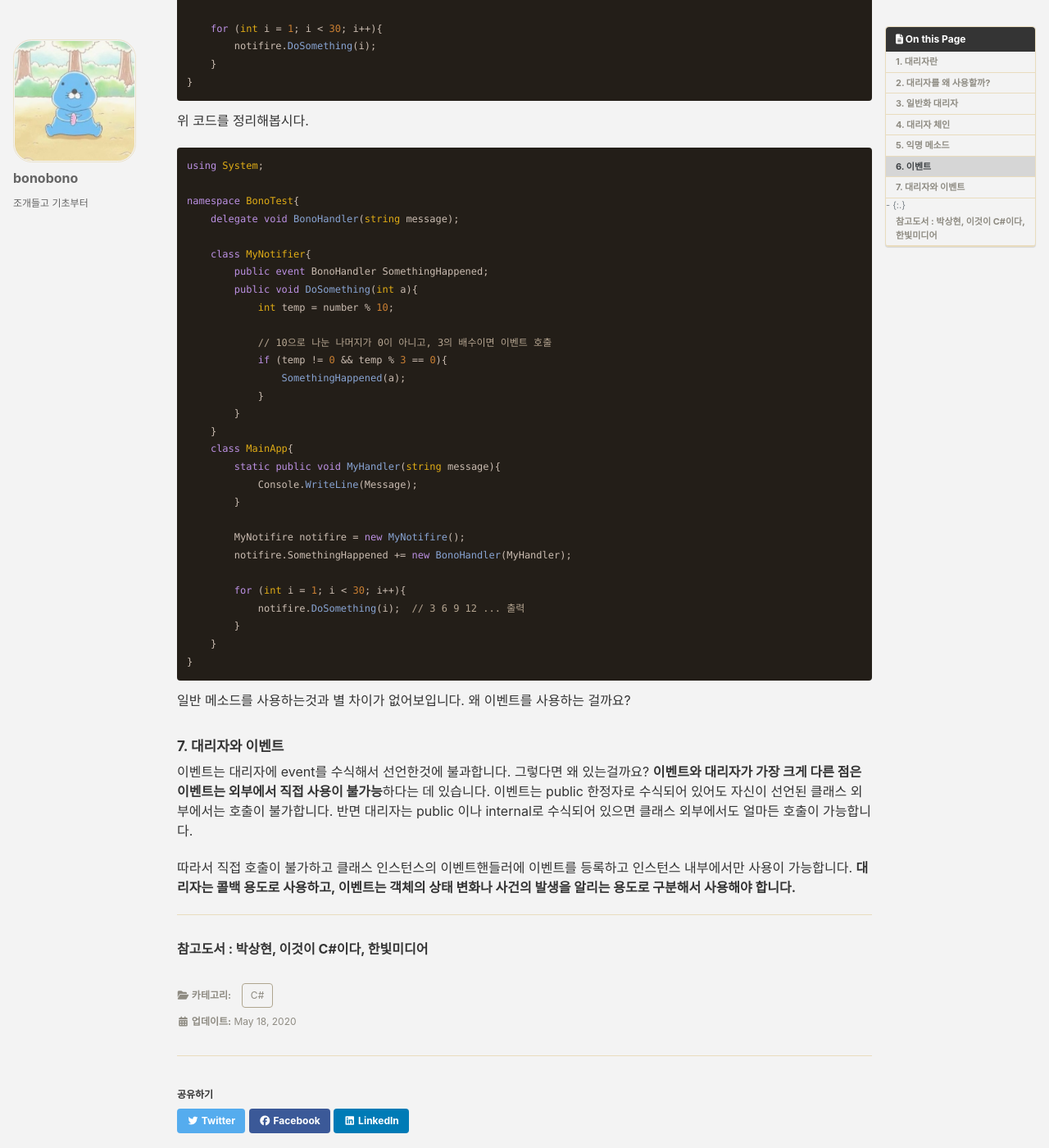
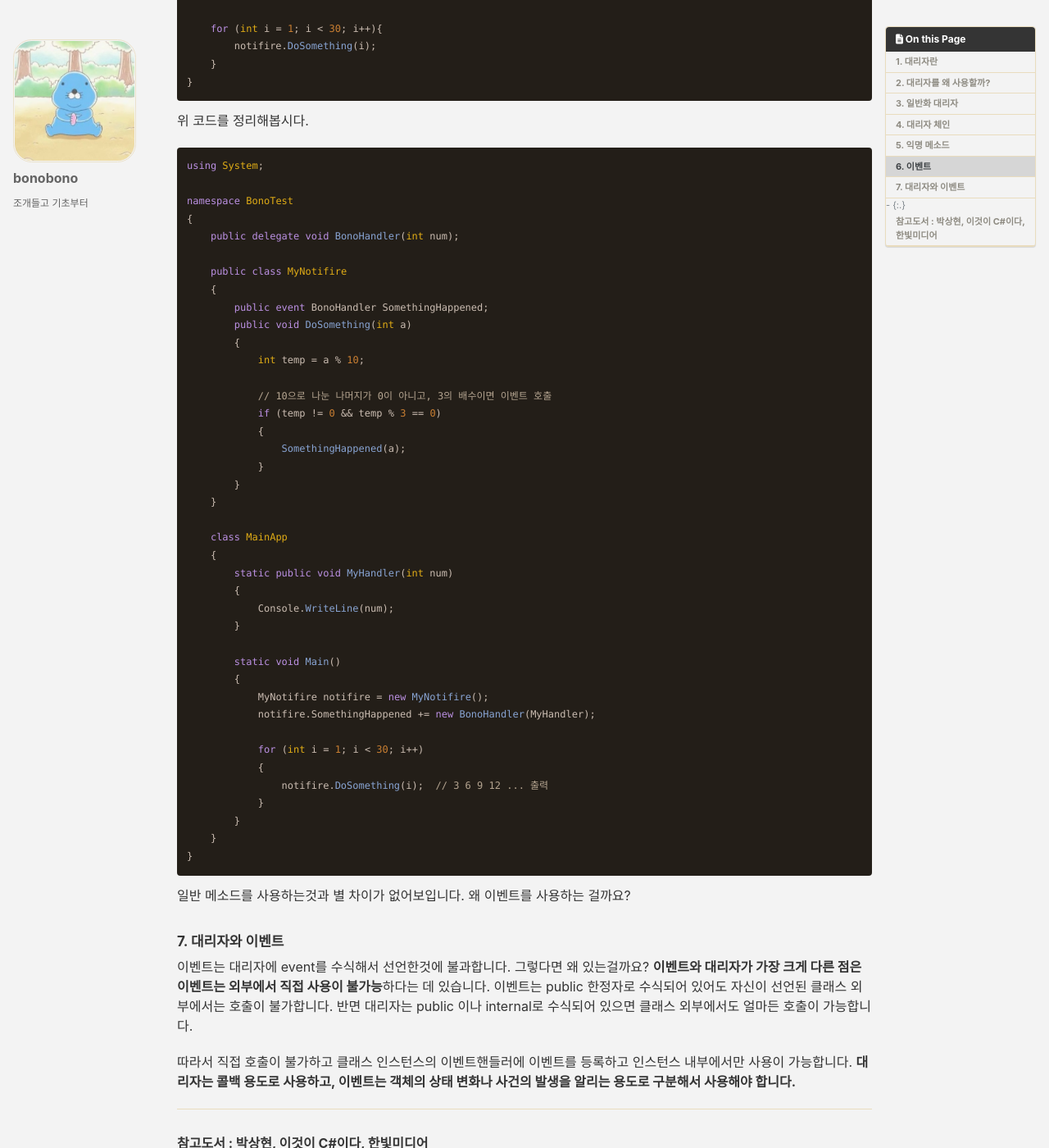
Before and after one commit to 1q1w/1q1w.github.io, a Jekyll site: the page built from _posts/thisisC#/2020-05-18-CSharp_delegate.md, in a window 1280 px wide and 1400 px high, scrolled down 7951 px. Shown: the whole window at 82% size. Built offline with Jekyll 4.4.1, drawn with Linux system fonts in a browser that asks for light colours; cached includes are drawn as plain includes; nearby versions of some CDN libraries.

Commit message:
대리자 설명수정

````diff
--- a/_posts/thisisC#/2020-05-18-CSharp_delegate.md
+++ b/_posts/thisisC#/2020-05-18-CSharp_delegate.md
@@ -199,7 +199,7 @@ namespace bonobono{
 		}
 
         static void Main(string[] args){
-            int[] array = [4, 6, 8, 2, 3, 5];
+            int[] array = {4, 6, 8, 2, 3, 5};
 
             BubbleSort(array, new Compare(AscendComp));
             for (int i = 0; i < array.Length; i++){
@@ -402,30 +402,41 @@ class MainApp{
 ```c#
 using System;
 
-namespace BonoTest{
-    delegate void BonoHandler(string message);
+namespace BonoTest
+{
+    public delegate void BonoHandler(int num);
 
-    class MyNotifier{
+    public class MyNotifire
+    {
         public event BonoHandler SomethingHappened;
-        public void DoSomething(int a){
-            int temp = number % 10;
+        public void DoSomething(int a)
+        {
+            int temp = a % 10;
 
             // 10으로 나눈 나머지가 0이 아니고, 3의 배수이면 이벤트 호출
-            if (temp != 0 && temp % 3 == 0){
+            if (temp != 0 && temp % 3 == 0)
+            {
                 SomethingHappened(a);
             }
         }
     }
-    class MainApp{
-        static public void MyHandler(string message){
-            Console.WriteLine(Message);
+
+    class MainApp
+    {
+        static public void MyHandler(int num)
+        {
+            Console.WriteLine(num);
         }
 
-        MyNotifire notifire = new MyNotifire();
-        notifire.SomethingHappened += new BonoHandler(MyHandler);
+        static void Main()
+        {
+            MyNotifire notifire = new MyNotifire();
+            notifire.SomethingHappened += new BonoHandler(MyHandler);
 
-        for (int i = 1; i < 30; i++){
-            notifire.DoSomething(i);  // 3 6 9 12 ... 출력
+            for (int i = 1; i < 30; i++)
+            {
+                notifire.DoSomething(i);  // 3 6 9 12 ... 출력
+            }
         }
     }
 }
````
